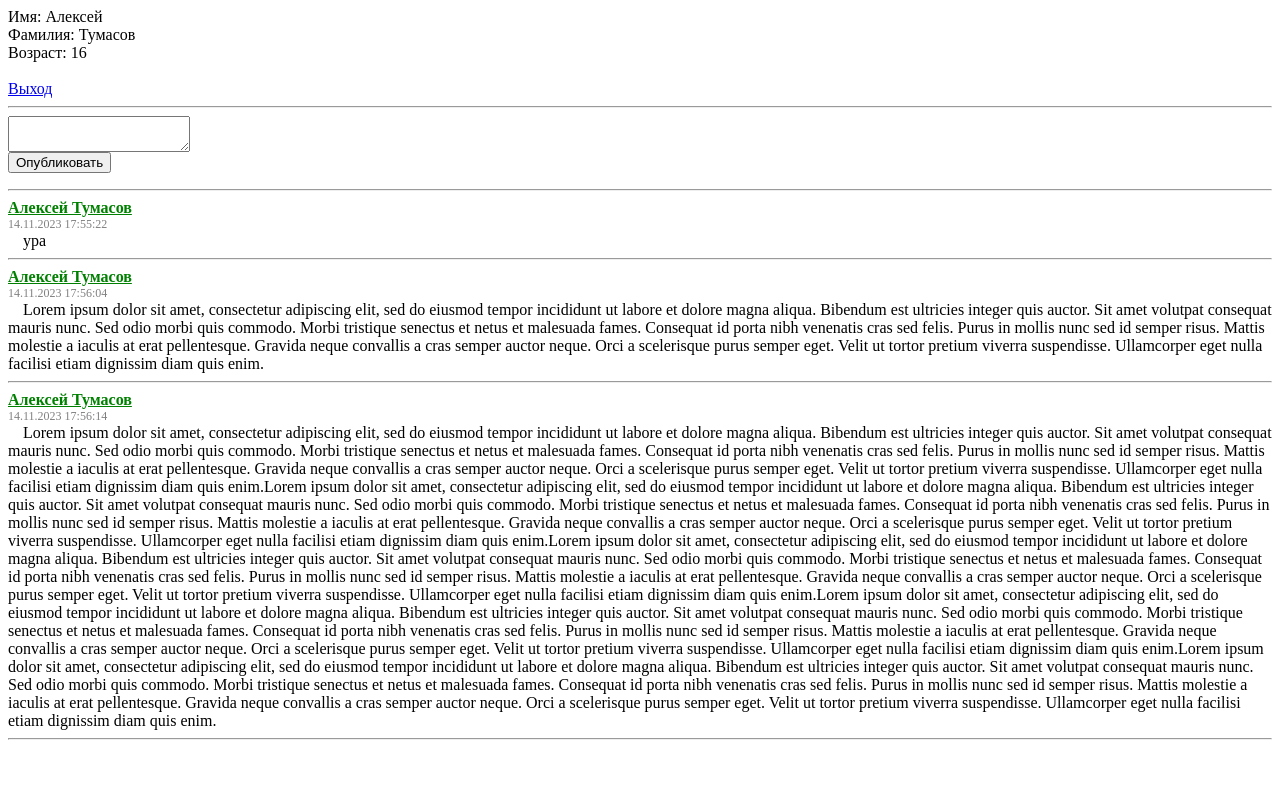
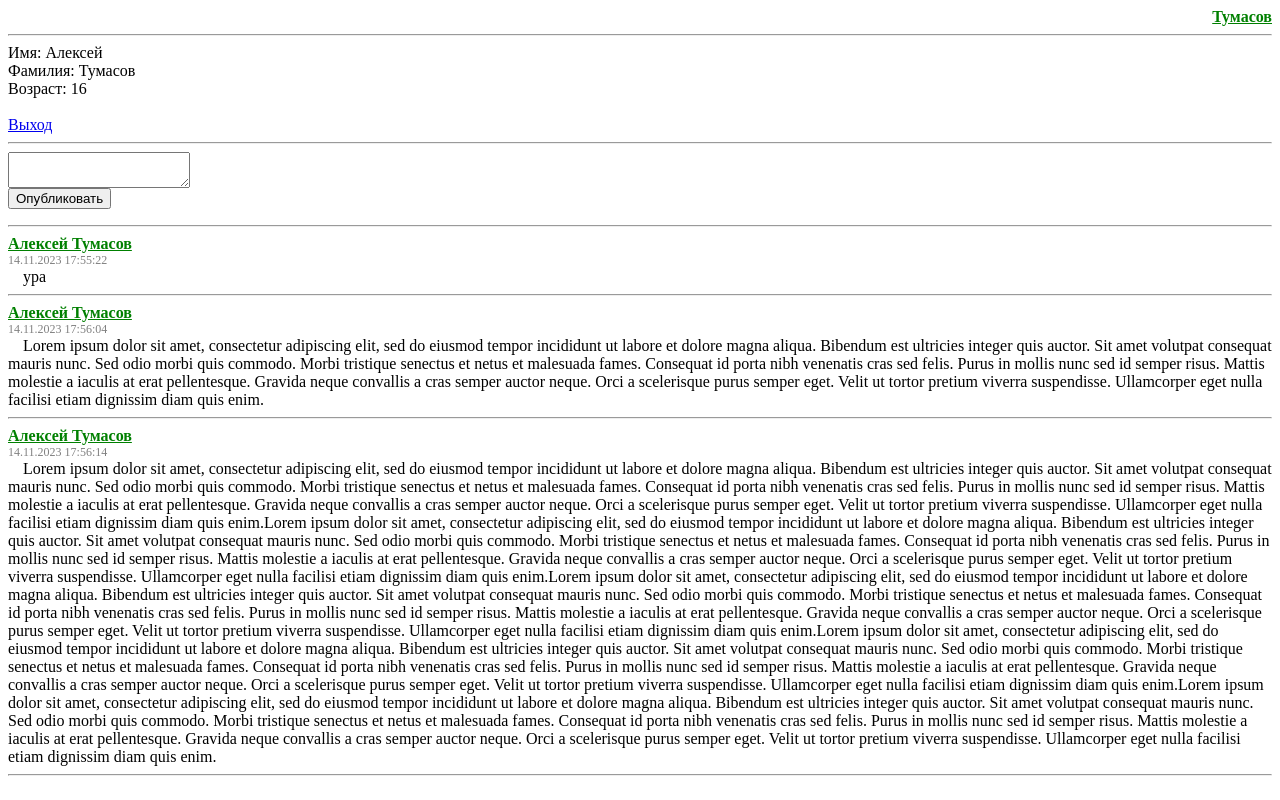
Before and after one commit to alextmsv/php-social-network, a PHP site: page /profile.php?id=1 in a window 1280 px wide. Run offline with PHP 8.4, Linux system fonts and the light colour scheme; a user stored in the database is signed in; data comes from the database, SQL or seed files in the repository.

Commit message:
Added small features

```diff
--- a/acts/login.php
+++ b/acts/login.php
@@ -18,6 +18,7 @@
 
 	if ($resultArray["password"] == $passw) {
 		session_start();
+		$_SESSION["name_lastname"] = $resultArray["name"]." ".$resultArray["lastname"];
 		$_SESSION["user_id"] = $resultArray["id"];
 		$_SESSION["login"] = $login;
 		header("Location: ../index.php");
--- a/profile.php
+++ b/profile.php
@@ -28,6 +28,12 @@
 		<title><?php print("$lastname $name - Моя соц сеть");?></title>
 	</head>
 	<body>
+		<span style="font-size: 16px; text-align: right; display: block">
+			<a href="profile.php?id=<?php print($_SESSION["user_id"]	);?>" style="color: green">
+					<b title="Перейти на ваш профиль"><?php print($_SESSION["name_lastname"]);?></b>
+			</a>
+		</span>
+		<hr>
 		Имя: <?php print("$name");?><br />
 		Фамилия: <?php print("$lastname");?><br />
 		Возраст: <?php print("$age");?><br />
```
